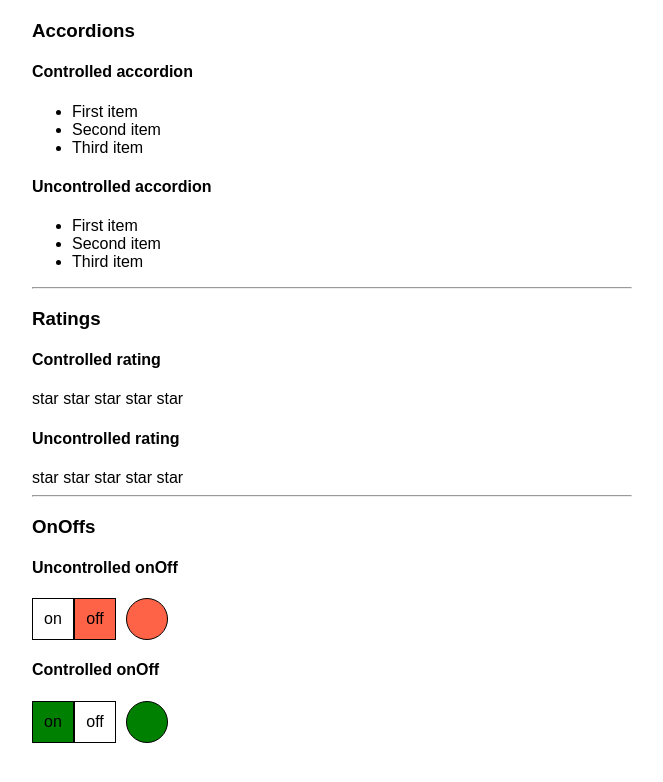
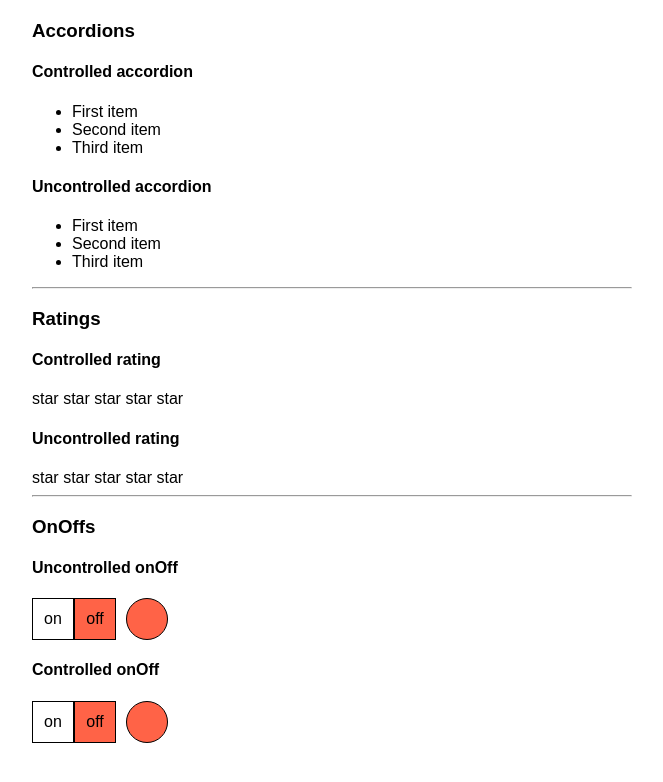
Before and after one commit to Odinokun/ca-react-kabzda, a React (Create React App) app: page / in a window 1280 px wide. Shown: the top 782 px of the page, without its empty margins (308-971 px from the left). Built offline with nearby package versions, Linux system fonts and the light colour scheme.

Commit message:
Add controlled on/off toggle functionality to CtrlOnOff component

```diff
--- a/src/App.tsx
+++ b/src/App.tsx
@@ -12,6 +12,7 @@ export type RatingValueType = 0 | 1 | 2 | 3 | 4 | 5;
 function App() {
   const [ratingValue, setRatingValue] = useState<RatingValueType>(0);
   const [accCollapsed, setAccCollapsed] = useState<boolean>(false);
+  const [isOnOffVal, setIsOnOffVal] = useState<boolean>(false);
 
   return (
     <div className='App'>
@@ -35,7 +36,7 @@ function App() {
       <h4>Uncontrolled onOff</h4>
       <UncOnOff />
       <h4>Controlled onOff</h4>
-      <CtrlOnOff isOn={true} />
+      <CtrlOnOff isOn={isOnOffVal} setIsOnOffVal={setIsOnOffVal} />
     </div>
   );
 }
--- a/src/components/OnOffs/CtrlOnOff.tsx
+++ b/src/components/OnOffs/CtrlOnOff.tsx
@@ -2,9 +2,14 @@ import { FC, CSSProperties } from 'react';
 
 type PropsType = {
   isOn: boolean;
+  setIsOnOffVal: (val: boolean) => void;
 };
 
-export const CtrlOnOff: FC<PropsType> = ({ isOn, ...restProps }) => {
+export const CtrlOnOff: FC<PropsType> = ({
+  isOn,
+  setIsOnOffVal,
+  ...restProps
+}) => {
   const wrapperStyle: CSSProperties = {
     display: 'flex',
   };
@@ -16,6 +21,8 @@ export const CtrlOnOff: FC<PropsType> = ({ isOn, ...restProps }) => {
     alignItems: 'center',
     textAlign: 'center',
     border: '1px solid #000',
+    cursor: 'pointer',
+    userSelect: 'none',
   };
   const onStyle: CSSProperties = {
     backgroundColor: isOn ? 'green' : 'white',
@@ -26,13 +33,20 @@ export const CtrlOnOff: FC<PropsType> = ({ isOn, ...restProps }) => {
   const indicatorStyle: CSSProperties = {
     borderRadius: '50%',
     marginLeft: '10px',
+    pointerEvents: 'none',
     backgroundColor: isOn ? 'green' : 'tomato',
   };
 
+  const onClickHandler = () => setIsOnOffVal(!isOn);
+
   return (
     <div style={wrapperStyle}>
-      <span style={{ ...mainStyle, ...onStyle }}>on</span>
-      <span style={{ ...mainStyle, ...offStyle }}>off</span>
+      <span style={{ ...mainStyle, ...onStyle }} onClick={onClickHandler}>
+        on
+      </span>
+      <span style={{ ...mainStyle, ...offStyle }} onClick={onClickHandler}>
+        off
+      </span>
       <span style={{ ...mainStyle, ...indicatorStyle }}></span>
     </div>
   );
--- a/src/components/OnOffs/UncOnOff.tsx
+++ b/src/components/OnOffs/UncOnOff.tsx
@@ -20,6 +20,8 @@ export const UncOnOff: FC<PropsType> = () => {
     alignItems: 'center',
     textAlign: 'center',
     border: '1px solid #000',
+    cursor: 'pointer',
+    userSelect: 'none',
   };
   const onStyle: CSSProperties = {
     backgroundColor: isOn ? 'green' : 'white',
@@ -30,6 +32,7 @@ export const UncOnOff: FC<PropsType> = () => {
   const indicatorStyle: CSSProperties = {
     borderRadius: '50%',
     marginLeft: '10px',
+    pointerEvents: 'none',
     backgroundColor: isOn ? 'green' : 'tomato',
   };
 
```
